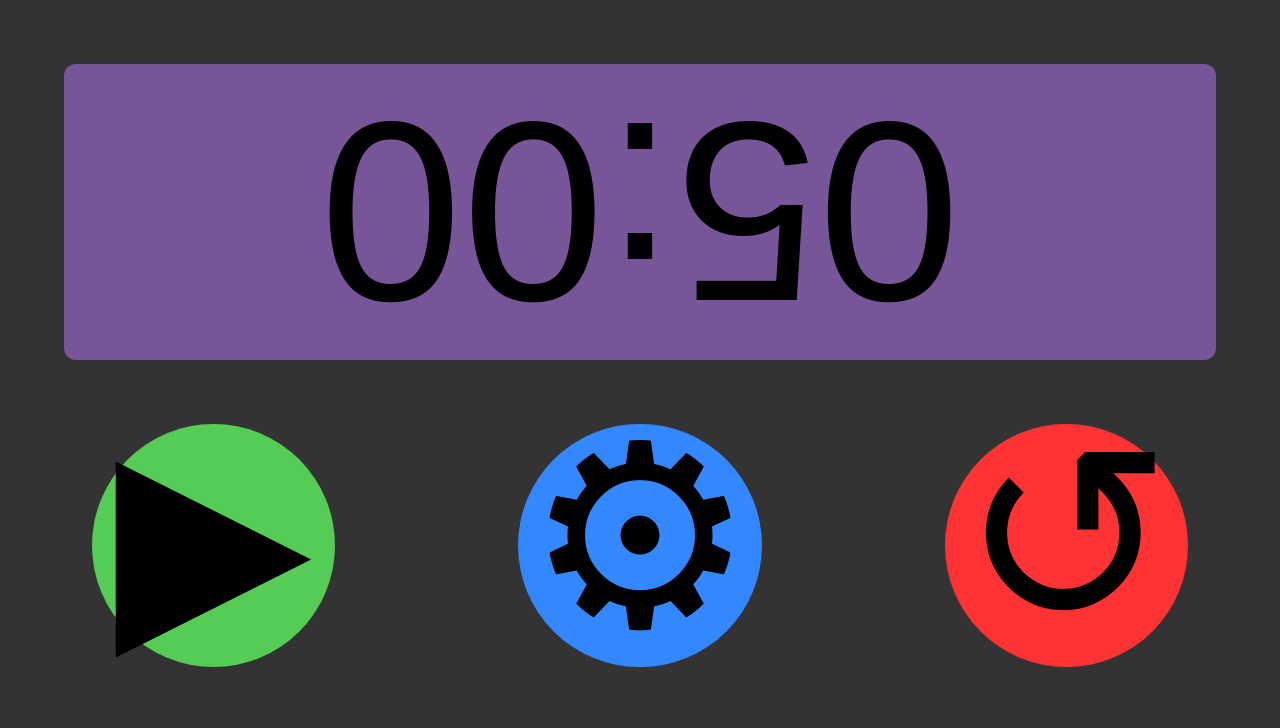
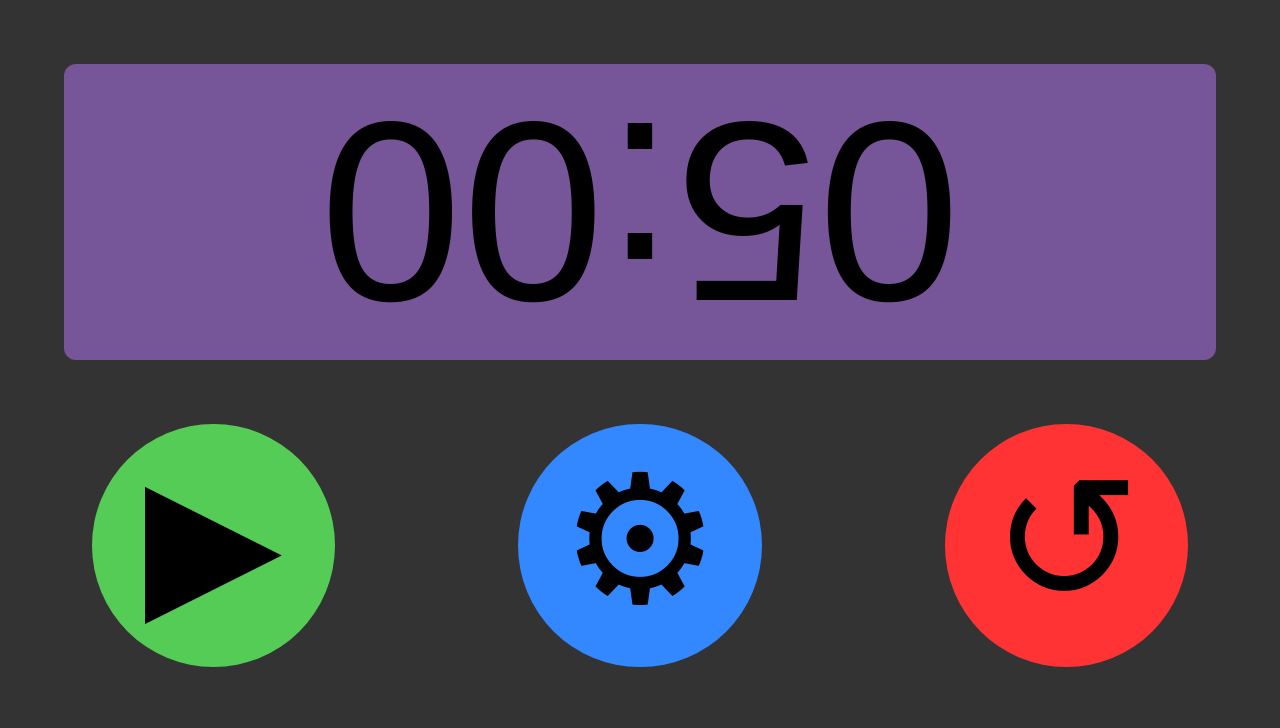
Before and after one commit to moritzschaefer/dachboden, a plain HTML site: page schach/index.html in a window 1280 px wide. Shown: the top 728 px of the page. Drawn offline with Linux system fonts and the light colour scheme.

Commit message:
unselectable fixes and icon sizes

```diff
--- a/schach/index.html
+++ b/schach/index.html
@@ -155,13 +155,13 @@
   <div class="menuBar">
     <div class="pause unselectable" onclick="startOrStop()">
       <!-- <p style="font-size:20vw">&#9208;</p> -->
-      <p style="font-size:20vw">&#9654;</p>
+      <p style="font-size:14vw">&#9654;</p>
     </div>
     <div class="settings unselectable" onclick="openNav()">
-      <p style="font-size:20vw">&#9881;</p>
+      <p style="font-size:14vw">&#9881;</p>
     </div>
     <div class="restart unselectable" onclick="restart()">
-      <p style="font-size:20vw">&#8634;</p>
+      <p style="font-size:14vw">&#8634;</p>
     </div>
   </div>
   <!-- Spieler 2 Button -->
```
